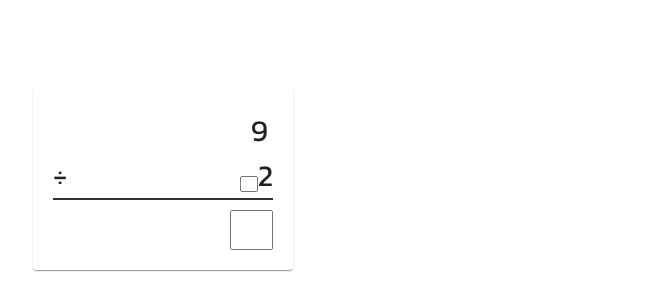
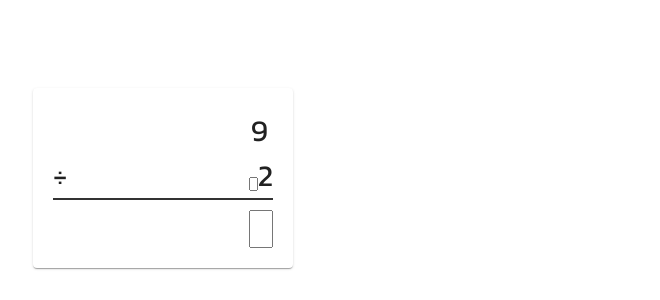
Before and after one commit to hisonlin/hiMath, a React (Vite) app: page /questions/1/1/1/1 in a window 1280 px wide. Shown: the top 300 px of the page, without its empty margins (55-715 px from the left). Built offline with nearby package versions, Linux system fonts and the light colour scheme; a web font is replaced by a local one.

Commit message:
remove input box padding

```diff
--- a/src/Component/QuestionCard/QuestionCard.jsx
+++ b/src/Component/QuestionCard/QuestionCard.jsx
@@ -34,7 +34,7 @@ const QuestionCard = ({ type, problem }) => {
                 <div>
                     {(num2.split('').map((digit, idx) => (
                         <React.Fragment key={idx}>
-                            <input type="text" style={{ width: '10px', height: '10px', fontSize: '8px', textAlign: "end"}} />
+                            <input type="text" style={{ width: '5px', height: '10px', fontSize: '8px', textAlign: "end", padding:'0'}} />
                             {digit}
                         </React.Fragment>
                     )))}
@@ -46,7 +46,7 @@ const QuestionCard = ({ type, problem }) => {
                     {num2Length === 1 ?
                         <div style={{ display: "flex", justifyContent: "end", gap: '5px' }}>
                             {[...Array(answerLength)].map((_, index) => (
-                                <input type="number" style={{ width: '35px', fontSize: '30px', textAlign: "end", marginTop: "10px" }} />
+                                <input type="number" style={{ width: '20px', fontSize: '30px', textAlign: "end", marginTop: "10px" }} />
                             ))}
                         </div> :
                         <>
@@ -55,7 +55,7 @@ const QuestionCard = ({ type, problem }) => {
 
                                     <div style={{ display: "flex", justifyContent: "end", gap: '5px' }}>
                                         {[...Array(answerLength)].map((_, index) => (
-                                            <input type="number" style={{ width: '35px', fontSize: '30px', textAlign: "end", marginTop: "10px" }} />
+                                            <input type="number" style={{ width: '20px', fontSize: '30px', textAlign: "end", marginTop: "10px" }} />
                                         ))}
                                     </div>
                                 ))}
@@ -64,14 +64,14 @@ const QuestionCard = ({ type, problem }) => {
                                     <div>+</div>
                                     <div style={{ display: "flex", justifyContent: "end", gap: '5px' }}>
                                         {[...Array(answerLength)].map((_, index) => (
-                                            <input type="number" style={{ width: '35px', fontSize: '30px', textAlign: "end", marginTop: "10px" }} />
+                                            <input type="number" style={{ width: '20px', fontSize: '30px', textAlign: "end", marginTop: "10px" }} />
                                         ))}
                                     </div>
                                 </div>
                                 <div style={{ width: '100%', height: '5px', borderBottom: '2px solid #000' }}></div>
                                 <div style={{ display: "flex", justifyContent: "end", gap: '5px' }}>
                                     {[...Array(answerLength)].map((_, index) => (
-                                        <input type="number" style={{ width: '35px', fontSize: '30px', textAlign: "end", marginTop: "10px" }} />
+                                        <input type="number" style={{ width: '20px', fontSize: '30px', textAlign: "end", marginTop: "10px" }} />
                                     ))}
                                 </div>
                             </div>
@@ -81,7 +81,7 @@ const QuestionCard = ({ type, problem }) => {
                 </div> :
                 <div style={{ display: "flex", justifyContent: "end", gap: '5px' }}>
                     {[...Array(problems==='division'?num2Length:answerLength)].map((_, index) => (
-                        <input type="number" style={{ width: '35px', fontSize: '30px', textAlign: "end", marginTop: "10px" }} />
+                        <input type="number" style={{ width: '20px', fontSize: '30px', textAlign: "end", marginTop: "10px", padding:'0'}} />
                     ))}
                 </div>}
 
```
